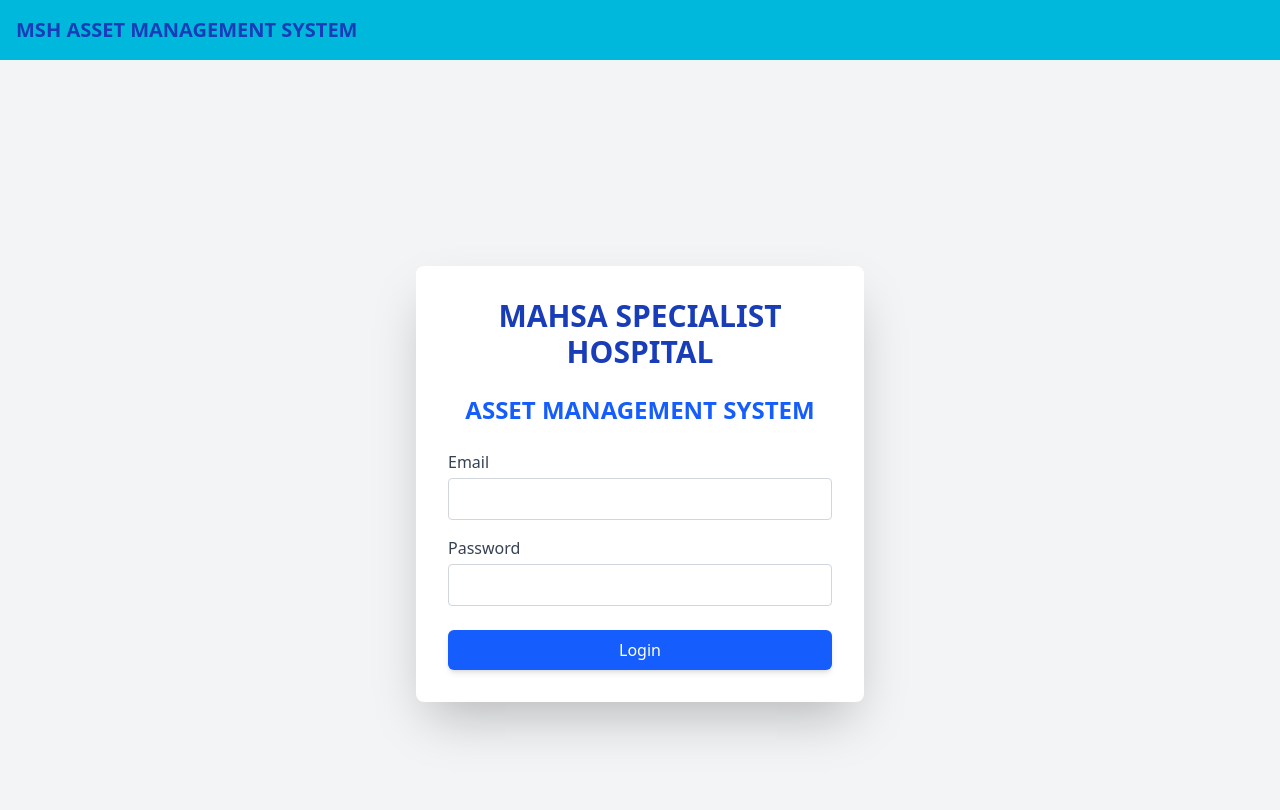
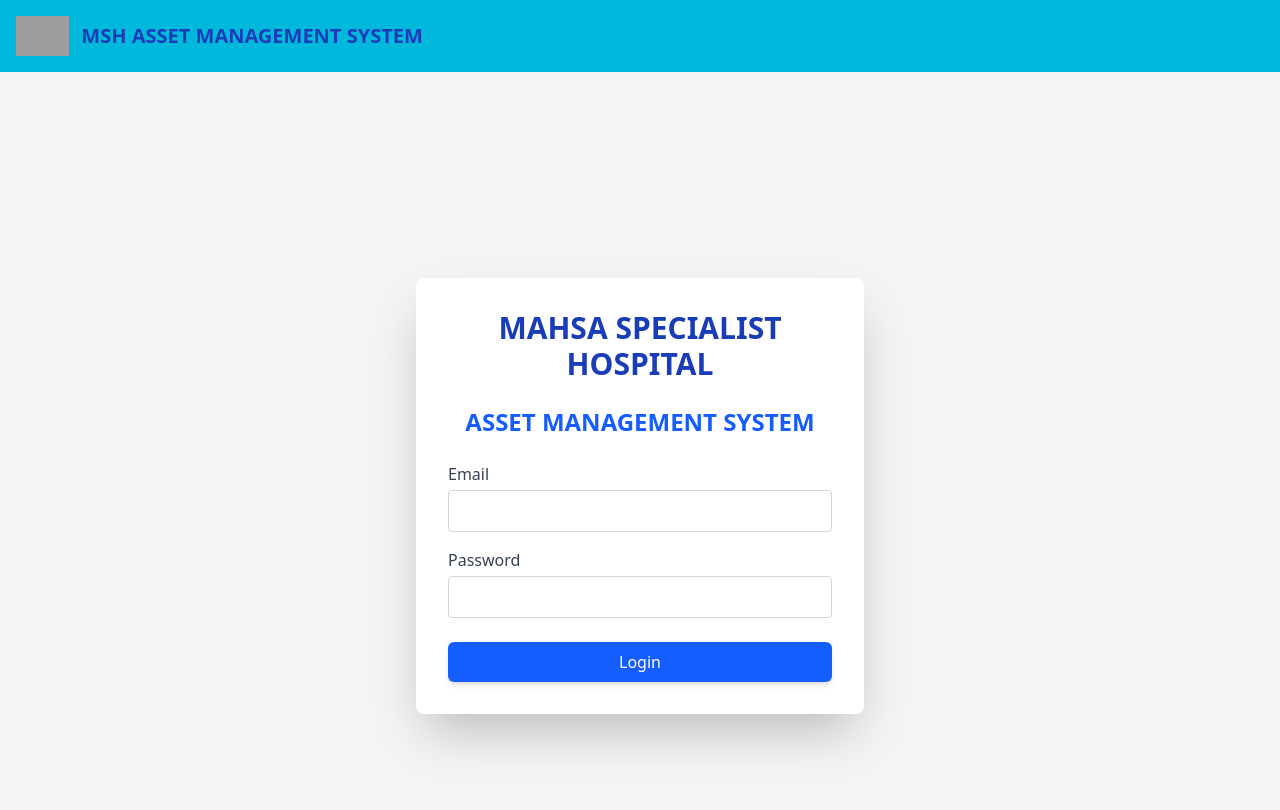
Before and after one commit to MohamedNihmath18/Asset-management-frontend, a React (Vite) app: page /login in a window 1280 px wide. Shown: the top 810 px of the page. Built offline with nearby package versions, Linux system fonts and the light colour scheme; grey boxes are pictures that could not be loaded.

Commit message:
logo changes

```diff
--- a/src/components/Navbar.jsx
+++ b/src/components/Navbar.jsx
@@ -1,6 +1,7 @@
 import { Link, useNavigate } from "react-router-dom";
 import { useEffect, useState } from "react";
 import { Menu, X, LogOut } from "lucide-react"; // Added LogOut icon
+import mahsaLogo from "./assets/mahsa-logo.png";
 
 const Navbar = () => {
   const navigate = useNavigate();
@@ -31,7 +32,12 @@
     <nav className="text-blue-800 p-4 shadow-md" style={{ backgroundColor: 'oklch(71.5% 0.143 215.221)' }}>
       <div className="container mx-auto flex justify-between items-center">
         {/* Logo / Brand */}
-        <Link to="/" className="text-xl font-bold">MSH ASSET MANAGEMENT SYSTEM</Link>
+        {/* <Link to="/" className="text-xl font-bold">MSH ASSET MANAGEMENT SYSTEM</Link> */}
+
+        <Link to="/" className="flex items-center space-x-3">
+          <img src={mahsaLogo} alt="Mahsa Logo" className="h-10 w-auto" />
+          <span className="text-xl font-bold">MSH ASSET MANAGEMENT SYSTEM</span>
+        </Link>
 
         {/* Mobile Menu Button */}
         <button
@@ -84,84 +90,3 @@
 };
 
 export default Navbar;
-
-
-// import { Link, useNavigate } from "react-router-dom";
-// import { useEffect, useState } from "react";
-// import { Menu, X, LogOut } from "lucide-react";
-
-// const Navbar = () => {
-//   const navigate = useNavigate();
-//   const [isLoggedIn, setIsLoggedIn] = useState(!!localStorage.getItem("token"));
-//   const [isMenuOpen, setIsMenuOpen] = useState(false);
-
-//   useEffect(() => {
-//     const checkLoginStatus = () => {
-//       setIsLoggedIn(!!localStorage.getItem("token"));
-//     };
-
-//     window.addEventListener("storage", checkLoginStatus);
-//     return () => window.removeEventListener("storage", checkLoginStatus);
-//   }, []);
-
-//   useEffect(() => {
-//     const token = localStorage.getItem("token");
-//     setIsLoggedIn(!!token);
-//   }, []);
-
-//   const handleLogout = () => {
-//     localStorage.removeItem("token");
-//     setIsLoggedIn(false);
-//     navigate("/login");
-//   };
-
-//   return (
-//     <nav className="fixed top-0 left-0 w-full text-blue-800 p-4 shadow-md z-50"  style={{ backgroundColor: 'oklch(71.5% 0.143 215.221)' }}>
-//       {/* //     <nav className="text-blue-800 p-4 shadow-md" style={{ backgroundColor: 'oklch(71.5% 0.143 215.221)' }}></nav> */}
-//       <div className="container mx-auto flex justify-between items-center">
-//         <Link to="/" className="text-xl font-bold">MSH ASSET MANAGEMENT SYSTEM</Link>
-
-//         {/* Mobile Menu Button */}
-//         <button className="md:hidden block" onClick={() => setIsMenuOpen(!isMenuOpen)}>
-//           {isMenuOpen ? <X size={24} /> : <Menu size={24} />}
-//         </button>
-
-//         {/* Desktop Navigation */}
-//         <div className="hidden md:flex space-x-6 items-center">
-//           {isLoggedIn && (
-//             <>
-//               <Link to="/" className="hover:underline">Home</Link>
-//               <Link to="/add" className="hover:underline">Add Asset</Link>
-//               <button
-//                 onClick={handleLogout}
-//                 className="bg-red-500 hover:bg-red-700 px-4 py-2 flex items-center gap-2 rounded-lg shadow-lg transition duration-200"
-//               >
-//                 <LogOut size={18} /> Logout
-//               </button>
-//             </>
-//           )}
-//         </div>
-//       </div>
-
-//       {/* Mobile Navigation */}
-//       {isMenuOpen && (
-//         <div className="md:hidden bg-blue-700 text-white flex flex-col p-4 mt-2 rounded-lg space-y-2">
-//           {isLoggedIn && (
-//             <>
-//               <Link to="/" className="hover:underline" onClick={() => setIsMenuOpen(false)}>Home</Link>
-//               <Link to="/add" className="hover:underline" onClick={() => setIsMenuOpen(false)}>Add Asset</Link>
-//               <button
-//                 onClick={handleLogout}
-//                 className="bg-red-500 hover:bg-red-700 px-4 py-2 flex items-center gap-2 rounded-lg shadow-lg transition duration-200"
-//               >
-//                 <LogOut size={18} /> Logout
-//               </button>
-//             </>
-//           )}
-//         </div>
-//       )}
-//     </nav>
-//   );
-// };
-
-// export default Navbar;
```
Also changed, not shown: src/assets/mahsa-logo.png (added).
